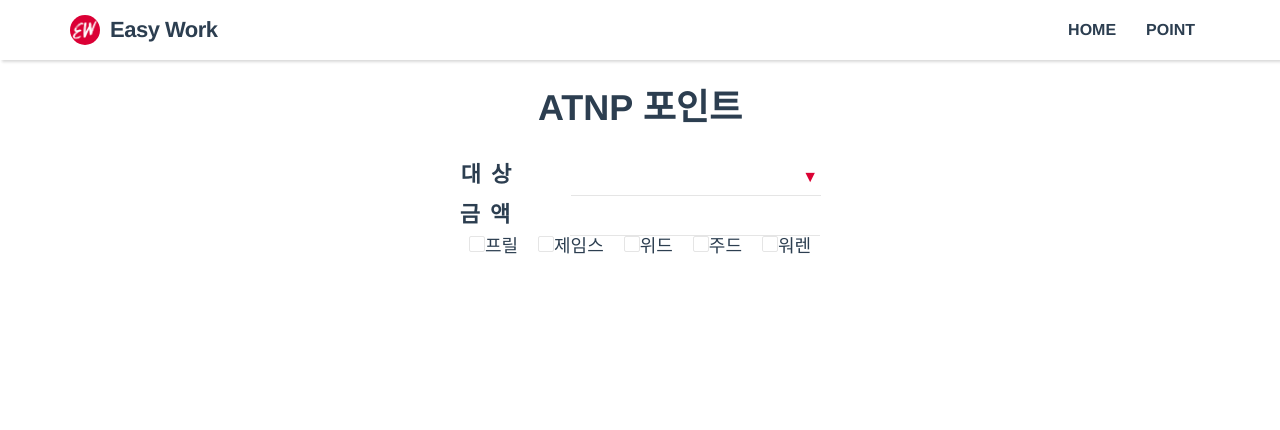
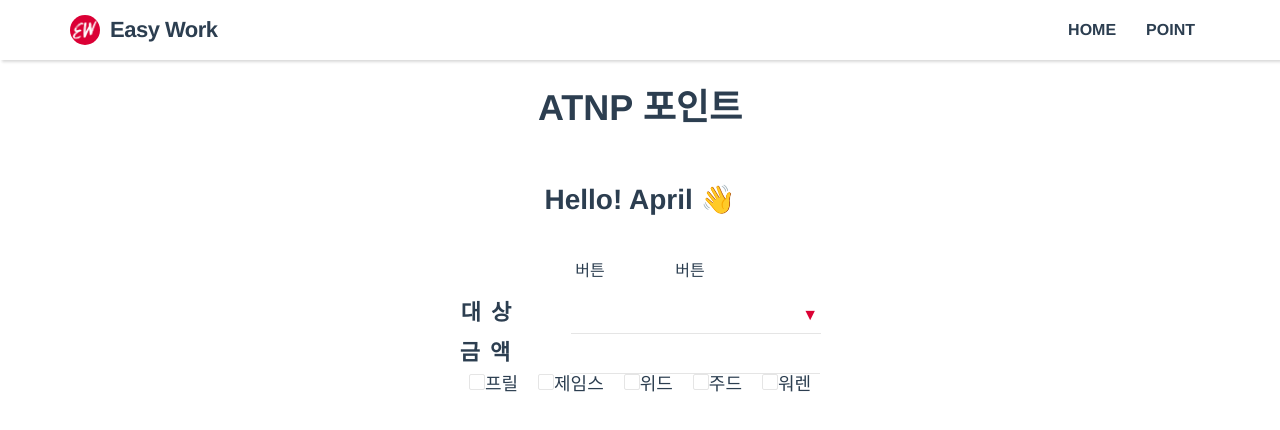
Before and after one commit to yurim45/easy-work-app, a Vue app: page /point in a window 1280 px wide. Shown: the top 430 px of the page. Built offline with nearby package versions, Linux system fonts and the light colour scheme.

Commit message:
add: buttonView component

```diff
--- /dev/null
+++ b/src/components/ButtonView.vue
@@ -0,0 +1,24 @@
+<template>
+  <button type="버튼" @click="onClick">버튼</button>
+</template>
+
+<script>
+export default {
+  name: 'ButtonView',
+  methods: {
+    onClick() {
+      console.log('===== onClick');
+    },
+  },
+};
+</script>
+
+<style scoped>
+button {
+  width: 100px;
+  height: 50px;
+  background: var(--primary);
+  color: var(--white);
+  border-radius: 10px;
+}
+</style>
--- a/src/views/PointView.vue
+++ b/src/views/PointView.vue
@@ -1,6 +1,8 @@
 <template>
   <div class="point">
     <h1>ATNP 포인트</h1>
+    <h2>Hello! {{ userName }} 👋</h2>
+    <button-view /><button-view />
     <select-view />
     <input-view />
     <check-box-view />
@@ -11,10 +13,11 @@
 import InputView from '@/components/InputView.vue';
 import SelectView from '@/components/SelectView.vue';
 import CheckBoxView from '@/components/CheckBoxView.vue';
+import ButtonView from '@/components/ButtonView.vue';
 
 export default {
   name: 'PointView',
-  components: { InputView, SelectView, CheckBoxView },
+  components: { InputView, SelectView, CheckBoxView, ButtonView },
   data() {
     return {
       userName: 'April',
@@ -23,10 +26,16 @@ export default {
 };
 </script>
 
-<style scoped>
+<style scoped lang="scss">
 h1 {
   padding: 30px;
   font-size: 36px;
   font-weight: 600;
 }
+
+h2 {
+  padding: 30px;
+  font-size: 28px;
+  font-weight: 600;
+}
 </style>
```
